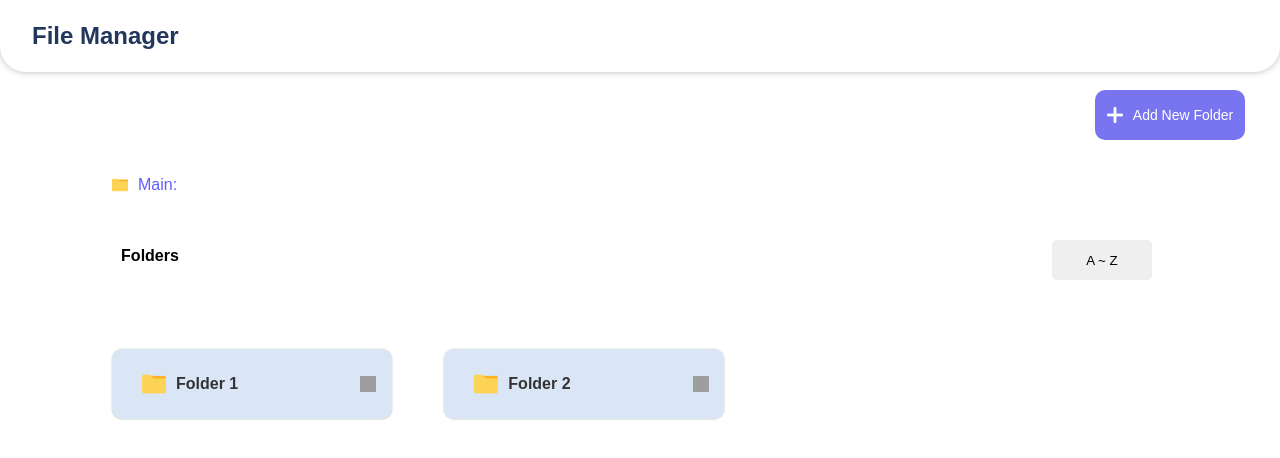
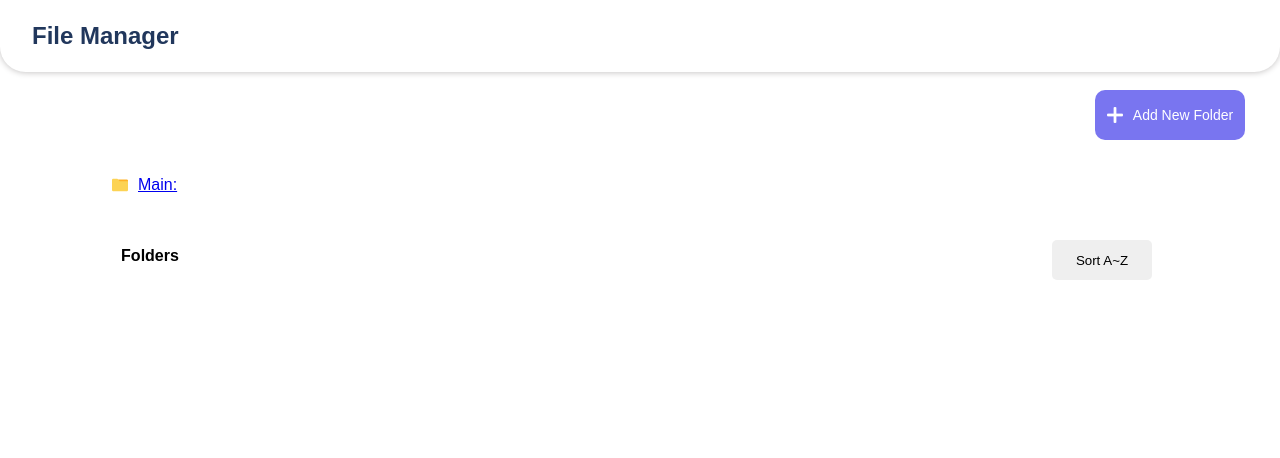
Before and after one commit to Sananda05/file-manager2, a React (Create React App) app: page / in a window 1280 px wide. Shown: the top 458 px of the page. Built offline with nearby package versions, Linux system fonts and the light colour scheme; grey boxes are pictures that could not be loaded.

Commit message:
fixed a bug

```diff
--- a/src/page/FileManager.jsx
+++ b/src/page/FileManager.jsx
@@ -1,22 +1,21 @@
 // import { v4 as uuidv4 } from 'uuid';
 
-import { useState, useRef, useEffect } from 'react';
-import Folders from './Folders';
+import { useState, useRef, useEffect } from "react";
+import Folders from "./Folders";
 
-import addIcon from '../assets/icon/plus.png'
-import folderIcon from '../assets/icon/folder.png'
+import addIcon from "../assets/icon/plus.png";
+import folderIcon from "../assets/icon/folder.png";
 
+import "./FileManager.css";
+import BreadCrumbs from "./BreadCrumbs";
+import { CleaningServices } from "@mui/icons-material";
 
-import './FileManager.css'
-import BreadCrumbs from './BreadCrumbs';
-
-
-
-function FileManager(){
-
+function FileManager() {
   const [parent, setParent] = useState(0);
 
-        const [path, setPath] = useState([{id:'', currentPath:'Main:'}])
+  const [path, setPath] = useState([{ id: "", currentPath: "Main:" }]);
+
+  const [color, setcolor] = useState(["#dae6f5"]);
 
   // const [folders, setFolders] = useState({
   //     id1: {title: 'Folder 1', parent: 0, childs:['id4', 'id5']},
@@ -27,141 +26,200 @@ function FileManager(){
   // })
 
   const [folders, setFolders] = useState(() => {
-            const storedFolders = localStorage.getItem('folders');
+    const storedFolders = localStorage.getItem("folders");
 
-            return storedFolders ? JSON.parse(storedFolders) : {
-              id1: { title: 'Folder 1', parent: 0, childs: ['id4', 'id5'] },
-              id2: { title: 'Folder 2', parent: 0, childs: ['id3'] },
-              id3: { title: 'Folder 2.1', parent: 'id2', childs: [] },
-              id4: { title: 'Folder 1.1', parent: 'id1', childs: [] },
-              id5: { title: 'Folder 1.2', parent: 'id1', childs: [] },
+    return storedFolders
+      ? JSON.parse(storedFolders)
+      : {
+          //   id1: { title: 'Folder 1', parent: 0, childs: ['id4', 'id5'], color:color },
+          //   id2: { title: 'Folder 2', parent: 0, childs: ['id3'], color:color },
+          //   id3: { title: 'Folder 2.1', parent: 'id2', childs: [], color:color },
+          //   id4: { title: 'Folder 1.1', parent: 'id1', childs: [], color:color },
+          //   id5: { title: 'Folder 1.2', parent: 'id1', childs: [], color:color },
         };
   });
 
-        const [isOpen, setIsOpen] = useState(false)
+  const [isOpen, setIsOpen] = useState(false);
 
-        const folderNameRef = useRef("")
+  const folderNameRef = useRef("");
 
-        useEffect(()=>{
-            localStorage.setItem('folders', JSON.stringify(folders) )
-        }, [folders])
+  useEffect(() => {
+    localStorage.setItem("folders", JSON.stringify(folders));
+  }, [folders]);
 
-
-
-        const handleModalOpener = (e)=>{
-
-            setIsOpen(!isOpen)
-
-        }
+  const handleModalOpener = (e) => {
+    setIsOpen(!isOpen);
+  };
 
   const handleFolderSort = () => {
+    const foldersArray = Object.entries(folders).map(([key, value]) => ({
+      id: key,
+      ...value,
+    }));
 
-        const foldersArray = Object.entries(folders).map(([key , value]) => ({id: key, ...value}))
-
-        console.log("folders Array", foldersArray)
+    console.log("folders Array", foldersArray);
 
     foldersArray.sort((folder1, folder2) => {
-
-            if(folder1.title < folder2.title){
+      if (folder1.title < folder2.title) {
         return -1;
       }
-            if(folder1.title > folder2.title){
+      if (folder1.title > folder2.title) {
         return 1;
       }
       return 0;
-        })
+    });
 
-        const sortedFolders = Object.assign({}, foldersArray)
+    const sortedFolders = Object.assign({}, foldersArray);
 
-        setFolders(sortedFolders)
+    console.log(sortedFolders);
 
-        }
+    setFolders(sortedFolders);
+  };
 
-        const handlePathClick = (id) =>{
-
+  const handlePathClick = (id) => {
     const filteredPath = path.filter((item, index) => index <= id);
 
-        setPath(filteredPath)
+    setPath(filteredPath);
 
-        let clickedPath = path[id]
+    let clickedPath = path[id];
 
-        console.log("clickedPath", clickedPath)
+    // console.log("clickedPath", clickedPath)
 
-        if(clickedPath.id === '')
-        {
-            setParent(0)
+    if (clickedPath.id === "") {
+      setParent(0);
+    } else {
+      setParent(clickedPath.id);
     }
-        else{
-           setParent(clickedPath.id)
-        }
-        console.log(clickedPath.id)
+    // console.log(clickedPath.id)
+  };
 
-        }
-
-        const handleAddNewFolder = (e) =>{
-
+  const handleAddNewFolder = (e) => {
     e.preventDefault();
 
     const newFolderId = `id${Object.keys(folders).length + 1}`;
-        const newFolder = {title: folderNameRef.current.value , parent: parent, childs: [] };
+    const newFolder = {
+      title: folderNameRef.current.value,
+      parent,
+      childs: [],
+    };
 
+    // if(e.key === 'Enter')
+    // {
+    //     setFolders((prevFolders) => ({
+    //         ...prevFolders,
+    //         [newFolderId]: newFolder,
+    //         }));
 
-        setFolders((prevFolders) => ({
+    // }
+
+    setFolders((prevFolders) => {
+      if (prevFolders[parent]) {
+        prevFolders[parent]?.childs.push(newFolderId);
+      }
+
+      return {
         ...prevFolders,
         [newFolderId]: newFolder,
-        }));
+      };
+    });
 
-        folderNameRef.current.value =""
-
-        }
-
+    folderNameRef.current.value = "";
+  };
 
   return (
-            <div className='main_container' >
+    <div className="main_container">
       <div className="add_button" onClick={handleModalOpener}>
-                    <img src={addIcon} alt="Add" style={{height:"16px", width:"16px"}} />
-                    <p style={{fontSize:"14px"}}>Add New Folder</p>
-
+        <img
+          src={addIcon}
+          alt="Add"
+          style={{ height: "16px", width: "16px" }}
+        />
+        <p style={{ fontSize: "14px" }}>Add New Folder</p>
       </div>
-                <div style={{display:'flex', flexDirection:'row', alignItems:'center', justifyContent:'center', marginTop:'5rem', gap:'10px'}}>
-                    <img src={folderIcon} alt='folder' style={{height:'16px', width:'16px', marginLeft:'7rem'}}/>
-                    <div className='file_path'>
-                        {Object.keys(path).map(id =>{
-                            let pathHistory = path[id]
-                            return <a onClick={(e)=>handlePathClick(id)}> <p>{pathHistory.currentPath}</p></a>
-                        } )}
+      <div
+        style={{
+          display: "flex",
+          flexDirection: "row",
+          alignItems: "center",
+          justifyContent: "center",
+          marginTop: "5rem",
+          gap: "10px",
+        }}
+      >
+        <img
+          src={folderIcon}
+          alt="folder"
+          style={{ height: "16px", width: "16px", marginLeft: "7rem" }}
+        />
+        <div className="file_path">
+          {Object.keys(path).map((id) => {
+            let pathHistory = path[id];
+            return (
+              <a href="/" key={id} onClick={(e) => handlePathClick(id)}>
+                <p>{pathHistory.currentPath}</p>
+              </a>
+            );
+          })}
         </div>
       </div>
 
       {/* <BreadCrumbs parent={parent} folders={folders} setFolders={setFolders} setParent={setParent}/> */}
-            <div className='header_section'>
-            <h4 style={{color:'black', height:'100px', width:'300px', marginTop:'6rem'}}>Folders</h4>
-            <button className='sort_button' onClick={handleFolderSort}>A ~ Z</button>
+      <div className="header_section">
+        <h4
+          style={{
+            color: "black",
+            height: "100px",
+            width: "300px",
+            marginTop: "6rem",
+          }}
+        >
+          Folders
+        </h4>
+        <button className="sort_button" onClick={handleFolderSort}>
+          Sort A~Z
+        </button>
       </div>
-            <Folders className='file_path' parent={parent} folders={folders} setFolders={setFolders} setParent={setParent} path={path} setPath={setPath}/>
+      <Folders
+        className="file_path"
+        parent={parent}
+        folders={folders}
+        setFolders={setFolders}
+        setParent={setParent}
+        path={path}
+        setPath={setPath}
+        color={color}
+        setcolor={setcolor}
+      />
 
-
-            {isOpen ?
+      {isOpen ? (
         <div className="modal_container">
-                <div className={`modal ${isOpen ? 'open' : ''}`}>
+          <div className={`modal ${isOpen ? "open" : ""}`}>
             <div className="modal-content">
-
               <form onSubmit={handleAddNewFolder}>
-                            <input type="text" placeholder="Folder Name" id="folder_name" name="name" ref={folderNameRef} />
+                <input
+                  type="text"
+                  placeholder="Folder Name"
+                  id="folder_name"
+                  name="name"
+                  ref={folderNameRef}
+                />
                 <div className="modal_button_group">
-                                <button className="cancel_btn" onClick={handleModalOpener}>cancel</button>
-                                <button className="create_btn" type="submit">create</button>
+                  <button className="cancel_btn" onClick={handleModalOpener}>
+                    cancel
+                  </button>
+                  <button className="create_btn" type="submit">
+                    create
+                  </button>
                 </div>
               </form>
             </div>
           </div>
         </div>
-        :
+      ) : (
         <div></div>
-        }
+      )}
     </div>
   );
-
 }
 
 export default FileManager;
--- a/src/page/Folders.jsx
+++ b/src/page/Folders.jsx
@@ -1,135 +1,215 @@
 import React from "react";
 import { useState } from "react";
 
-import folderIcon from '../assets/icon/folder.png'
-import deleteIcon from '../assets/icon/remove.png'
-import optionIcon from '../assets/icon/options.png'
+import folderIcon from "../assets/icon/folder.png";
+import deleteIcon from "../assets/icon/remove.png";
+import optionIcon from "../assets/icon/options.png";
 
-import './Folders.css'
+import "./Folders.css";
 // import AlertModal from "../component/navbar/AlertModal";
 
-const Folders  = ({parent, folders, setFolders, setParent, path, setPath}) =>{
+const Folders = ({
+  parent,
+  folders,
+  setFolders,
+  setParent,
+  path,
+  setPath,
+  color,
+  setcolor,
+}) => {
+  const [showAlert, setShowAlert] = useState(false);
+  const [optionModal, setOptionModal] = useState(false);
 
-    const [showAlert, setShowAlert] = useState(false);
-    const [optionModal, setOptionModal] = useState(false)
+  const [selectedId, setselectedId] = useState(null);
+  const [deleteParentId, setDeleteParentId] = useState(null);
 
-    const [selectedId, setselectedId] = useState(null)
-    const [deleteParentId, setDeleteParentId] = useState(null)
+  const colorList = ["#f67f90", "green", "yellow", "purple"];
 
-    const colorList = ['#f67f90', 'green', 'yellow','purple']
+  const handleFolderColor = (color) => {
+    setcolor(color);
 
-    const [color, setcolor] = useState(['#dae6f5'])
+    Object.keys(folders).map((id) => {
+      let thisFolder = folders[id];
+      if (id === selectedId) {
+        thisFolder.color = color;
+      }
+    });
 
-    const handleFolderColor = (color) =>{
-        setcolor(color)
-    }
+    // folders.map(item => {
+    //     if (item.id === itemId) {
+    //       // Update the color property
+    //       return { ...item, color: 'newColor' }; // Replace 'newColor' with the desired color
+    //     }
+    //     return item;
+    // }
+  };
 
   const handleOptionModal = (parent, id) => {
     setOptionModal(!optionModal);
     setselectedId(id);
-        setDeleteParentId(parent)
-    }
+    setDeleteParentId(parent);
+  };
 
-    const handleDeleteConfirmation = () =>{
-
-        setShowAlert(false)
-        deletefolder(deleteParentId, selectedId)
-        console.log(deleteParentId)
-    }
+  const handleDeleteConfirmation = () => {
+    setShowAlert(false);
+    deletefolder(deleteParentId, selectedId);
+    // console.log(deleteParentId)
+  };
 
   const handleAlertModal = () => {
     setShowAlert(!showAlert);
   };
 
   const handleFolderOpen = (id, name) => {
-        setParent(id)
+    setParent(id);
 
-        let newPath = '/' + name
+    let newPath = "/" + name;
 
-        let temp_path = [...path]
+    let temp_path = [...path];
 
-        temp_path.push({id:id, currentPath:newPath});
+    temp_path.push({ id: id, currentPath: newPath });
 
     setPath(temp_path);
 
-        console.log(path)
+    // console.log(path)
+  };
+
+  const deletefolder = (parentId, id) => {
+    const updatedFolders = { ...folders };
+    const childList = updatedFolders[id].childs;
+
+    for (let i = 0; i < childList.length; i++) {
+      const child = childList[i];
+      delete updatedFolders[child];
     }
-
-    const deletefolder=(parentId, id) =>{
-
-       const updatedFolders = { ...folders };
 
     delete updatedFolders[id];
 
     const parentFolder = updatedFolders[parentId];
 
     if (parentFolder) {
-
       parentFolder.childs = parentFolder.childs.filter((child) => child !== id);
     }
     setFolders(updatedFolders);
-    }
+    setOptionModal(!optionModal);
+  };
 
   return (
     <div className="main_container">
       <div className="folderWrapper">
-            {Object.keys(folders).map(id =>{
+        {Object.keys(folders).map((id) => {
           let thisFolder = folders[id];
 
-                if(thisFolder.parent !== parent)return null;
+          if (thisFolder.parent !== parent) return null;
 
+          // console.log("folder ID", id)
+          // console.log(selectedId)
 
-                console.log("folder ID", id)
-                console.log(selectedId)
-
-                return <div className={`folder_content `} style={{backgroundColor: selectedId === id ? color : '#dae6f5'}}>
-                <div style={{display:"flex", flexDirection:"row", justifyContent:"center", alignItems:"center"}} onClick={() => handleFolderOpen(id, thisFolder.title) }>
-                <img src={folderIcon} alt="folder" style={{height:'24px', width:'24px'}}/>
+          return (
+            <div
+              key={id}
+              className={`folder_content `}
+              style={{
+                backgroundColor: selectedId === id ? color : thisFolder.color,
+              }}
+            >
+              <div
+                style={{
+                  display: "flex",
+                  flexDirection: "row",
+                  justifyContent: "center",
+                  alignItems: "center",
+                }}
+                onClick={() => handleFolderOpen(id, thisFolder.title)}
+              >
+                <img
+                  src={folderIcon}
+                  alt="folder"
+                  style={{ height: "24px", width: "24px" }}
+                />
                 <h4>{thisFolder.title}</h4>
               </div>
-                <img src={optionIcon} alt="Add" style={{height:"16px", width:"16px", marginLeft:'7rem'}}
-                   onClick={()=> handleOptionModal(thisFolder.parent,id)} />
+              <img
+                src={optionIcon}
+                alt="Add"
+                style={{ height: "16px", width: "16px", marginLeft: "7rem" }}
+                onClick={() => handleOptionModal(thisFolder.parent, id)}
+              />
             </div>
+          );
         })}
 
         {optionModal && (
-
           <div className="option_modal">
             <div className="option_modal-content">
               <div className="color_option">
-                    <p style={{paddingLeft:'10px'}}> Change Color</p>
+                <div
+                  style={{
+                    display: "flex",
+                    flexDirection: "row",
+                    alignItems: "center",
+                    justifyContent: "space-between",
+                    width: "94%",
+                  }}
+                >
+                  <p style={{ paddingLeft: "10px" }}> Change Color</p>
+                  <p
+                    style={{
+                      color: "#969696",
+                      fontSize: "14px",
+                      cursor: "pointer",
+                    }}
+                    onClick={handleOptionModal}
+                  >
+                    X
+                  </p>
+                </div>
                 <div>
-                        <p style={{fontSize:'10px', color:'gray'}}>Pick color</p>
-                        <div style={{display:'flex', flexDirection:'row'}}>
+                  <p style={{ fontSize: "10px", color: "gray" }}>Pick color</p>
+                  <div style={{ display: "flex", flexDirection: "row" }}>
                     {colorList.map((color, index) => (
                       <div
                         key={index}
                         style={{
-                                width: '30px',
-                                height: '30px',
-                                borderRadius: '50%',
+                          width: "30px",
+                          height: "30px",
+                          borderRadius: "50%",
                           backgroundColor: color,
-                                margin: '10px',
-                                cursor:'pointer'
+                          margin: "10px",
+                          cursor: "pointer",
                         }}
-
                         onClick={() => handleFolderColor(color)}
                       ></div>
                     ))}
-
                   </div>
                 </div>
               </div>
-                   <div style={{width:'100%', height:'1px', backgroundColor:'gray'}}></div>
-                    <div >
-                        <p style={{fontSize:'14px', height:'35px', width:'200px', borderRadius:'5px', backgroundColor:'#f0dcdc', paddingTop:'12px', cursor:'pointer'}}
-                        onClick={handleAlertModal}>Move to trash</p>
+              <div
+                style={{
+                  width: "100%",
+                  height: "1px",
+                  backgroundColor: "gray",
+                }}
+              ></div>
+              <div>
+                <p
+                  style={{
+                    fontSize: "14px",
+                    height: "35px",
+                    width: "200px",
+                    borderRadius: "5px",
+                    backgroundColor: "#f0dcdc",
+                    paddingTop: "12px",
+                    cursor: "pointer",
+                  }}
+                  onClick={handleAlertModal}
+                >
+                  Move to trash
+                </p>
               </div>
-
             </div>
-
           </div>
-
         )}
 
         {showAlert && (
@@ -137,18 +217,22 @@ const Folders  = ({parent, folders, setFolders, setParent, path, setPath}) =>{
             <div className="alert_modal-content">
               <h4>Are you sure, you want to delete this folder?</h4>
               <div className="alert_modal_button_group">
-                            <button className="cancel_btn" onClick={handleAlertModal}>cancel</button>
-                            <button className="create_btn" onClick={handleDeleteConfirmation} >Yes</button>
+                <button className="cancel_btn" onClick={handleAlertModal}>
+                  cancel
+                </button>
+                <button
+                  className="create_btn"
+                  onClick={handleDeleteConfirmation}
+                >
+                  Yes
+                </button>
               </div>
             </div>
-
           </div>
         )}
       </div>
     </div>
-
-
-    )
-}
+  );
+};
 
 export default Folders;
```
Lines whose indentation alone changed are shown as unchanged.
